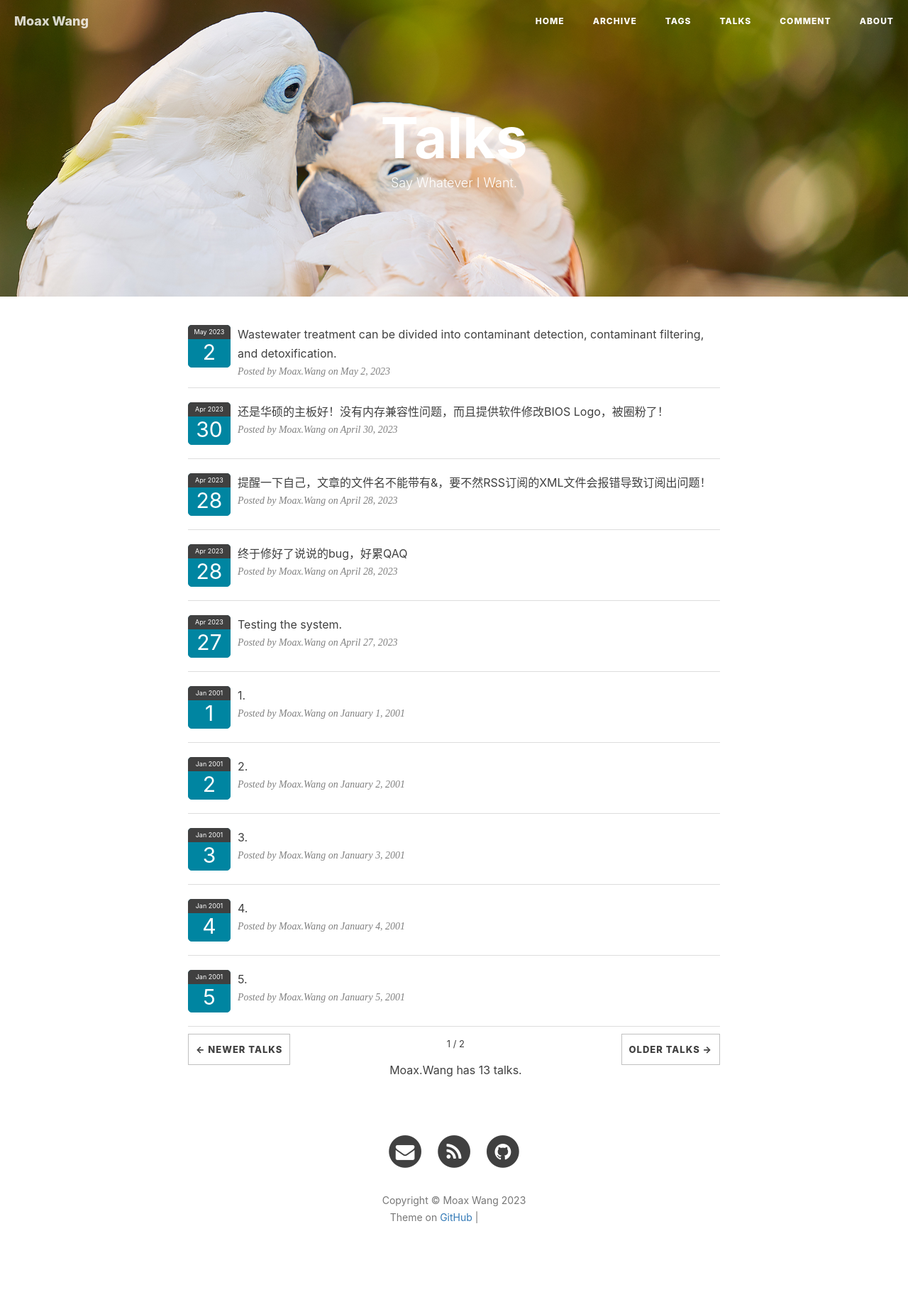
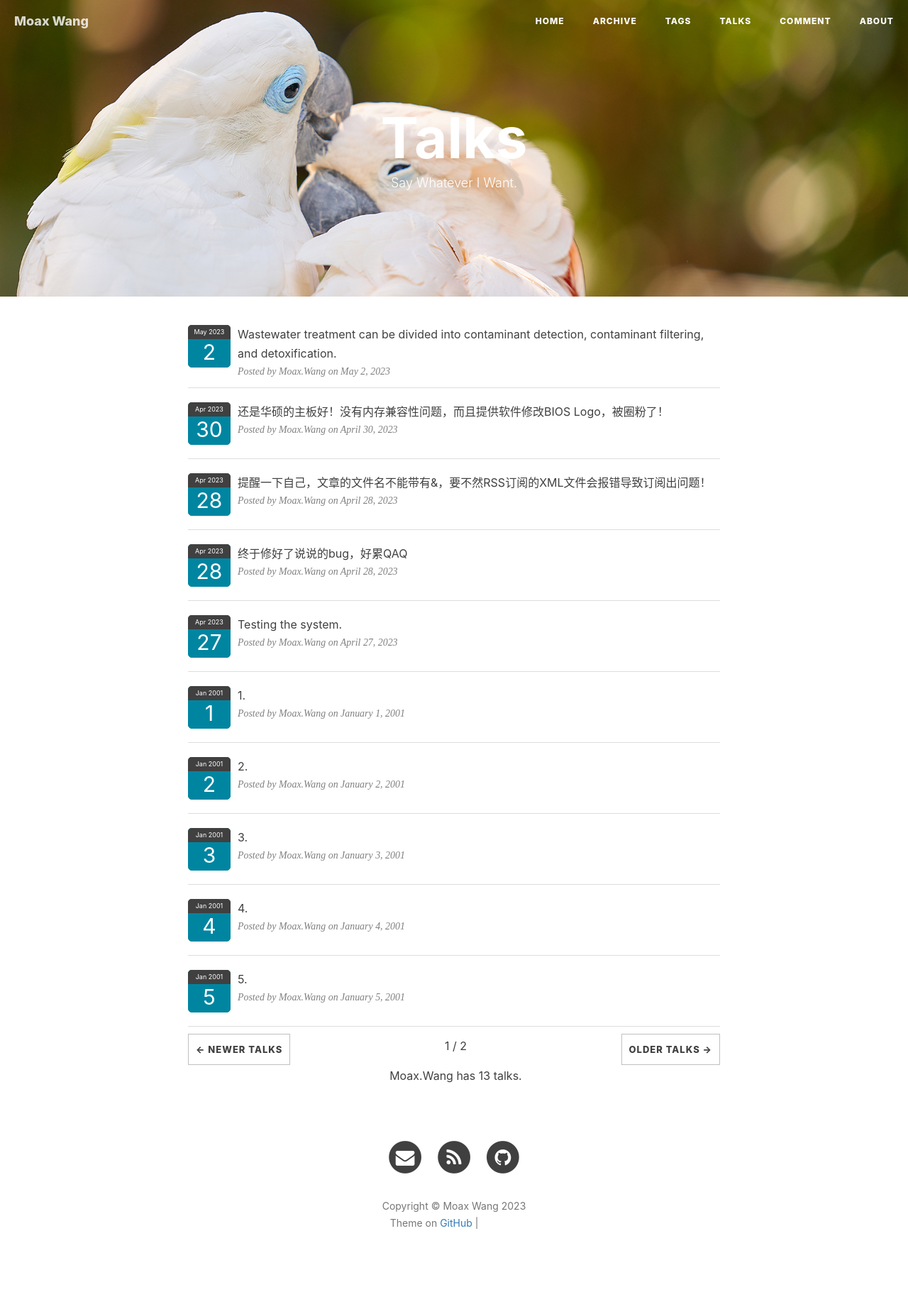
Before and after one commit to WinchellWang/winchellwang.github.io, a Jekyll site: the page built from 3talk.html, in a window 1280 px wide. Shown: the whole page at 71% size. Built offline with Jekyll 4.4.1, drawn with Linux system fonts in a browser that asks for light colours; nearby versions of some CDN libraries; comment, search, counter and statistics services are not loaded; grey boxes are pictures that could not be loaded.

Commit message:
Update 3talk.html

```diff
--- a/3talk.html
+++ b/3talk.html
@@ -190,7 +190,7 @@ permalink: /talk/
             <div style="margin-top: 10px; text-align: center;">
                 <a class="hexo-talk-firstpage" href="javascript:;" style="display: none"></a>
                 <a class="hexo-talk-button hexo-talk-previouspage" href="javascript:;" style="float: left">&larr; Newer Talks</a>
-                <span class="hexo-talk-pagenum" style="line-height: 1.7; padding: 10px; font-size: 13px;">2 / 3</span>
+                <span class="hexo-talk-pagenum" style="line-height: 2.2">2 / 3</span>
                 <a class="hexo-talk-button hexo-talk-nextpage" href="javascript:;" style="float: right">Older Talks &rarr;</a>
                 <a class="hexo-talk-lastpage" href="javascript:;" style="display: none"></a>
             </div>
```
